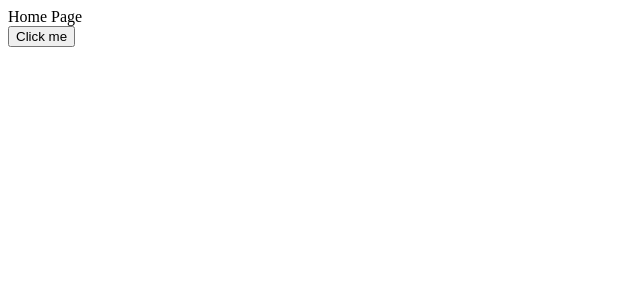
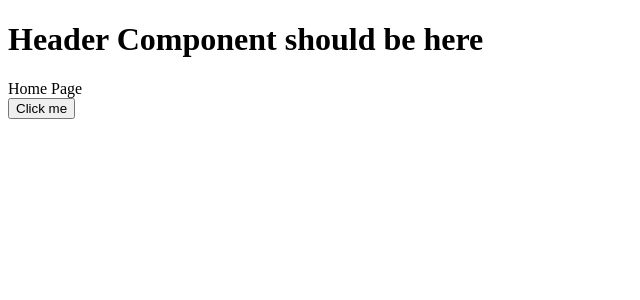
Before and after one commit to spukas/srr-react, a React app: page / in a window 1280 px wide. Shown: the top 300 px of the page, without its empty margins (0-640 px from the left). Built offline with nearby package versions, Linux system fonts and the light colour scheme; the HTML template or start-up script is replaced by a standard one.

Commit message:
Add always visible main App component and nest other routes in it

```diff
--- a/src/client/Routes.js
+++ b/src/client/Routes.js
@@ -1,8 +1,12 @@
 import React from 'react';
 import HomePage from './pages/HomePage';
 import UsersListPage, { loadData } from './pages/UsersListPage';
+import App from './components/App';
 
 export default [
+  {
+    ...App,
+    routes: [
       {
         ...HomePage,
         path: '/',
@@ -12,4 +16,6 @@ export default [
         ...UsersListPage,
         path: '/users',
       },
+    ],
+  },
 ];
--- /dev/null
+++ b/src/client/components/App.js
@@ -0,0 +1,13 @@
+import React from 'react';
+import { renderRoutes } from 'react-router-config';
+
+const App = ({ route }) => (
+  <div>
+    <h1>Header Component should be here</h1>
+    <div>{renderRoutes(route.routes)}</div>
+  </div>
+);
+
+export default {
+  component: App,
+};
```
Lines whose indentation alone changed are shown as unchanged.
